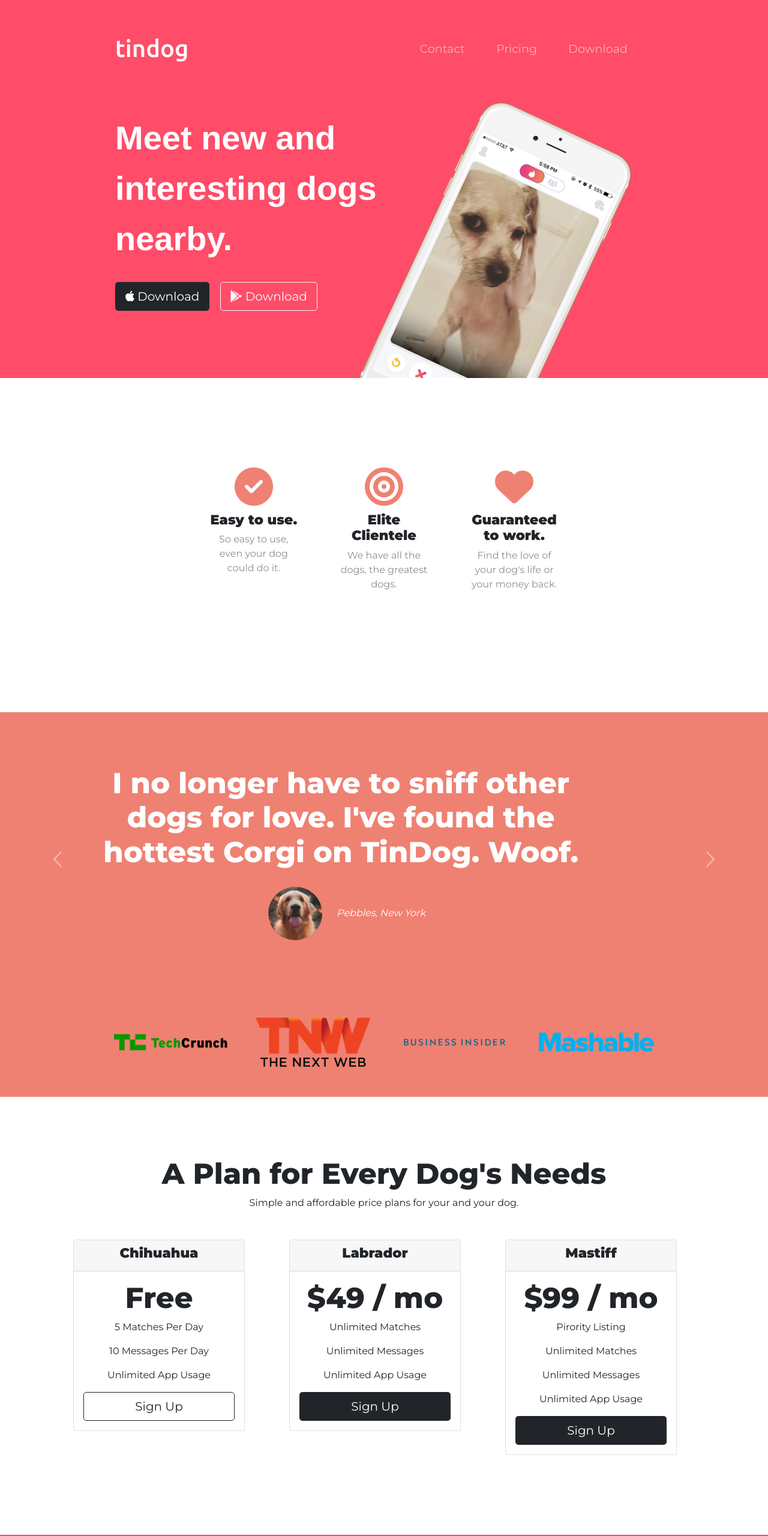
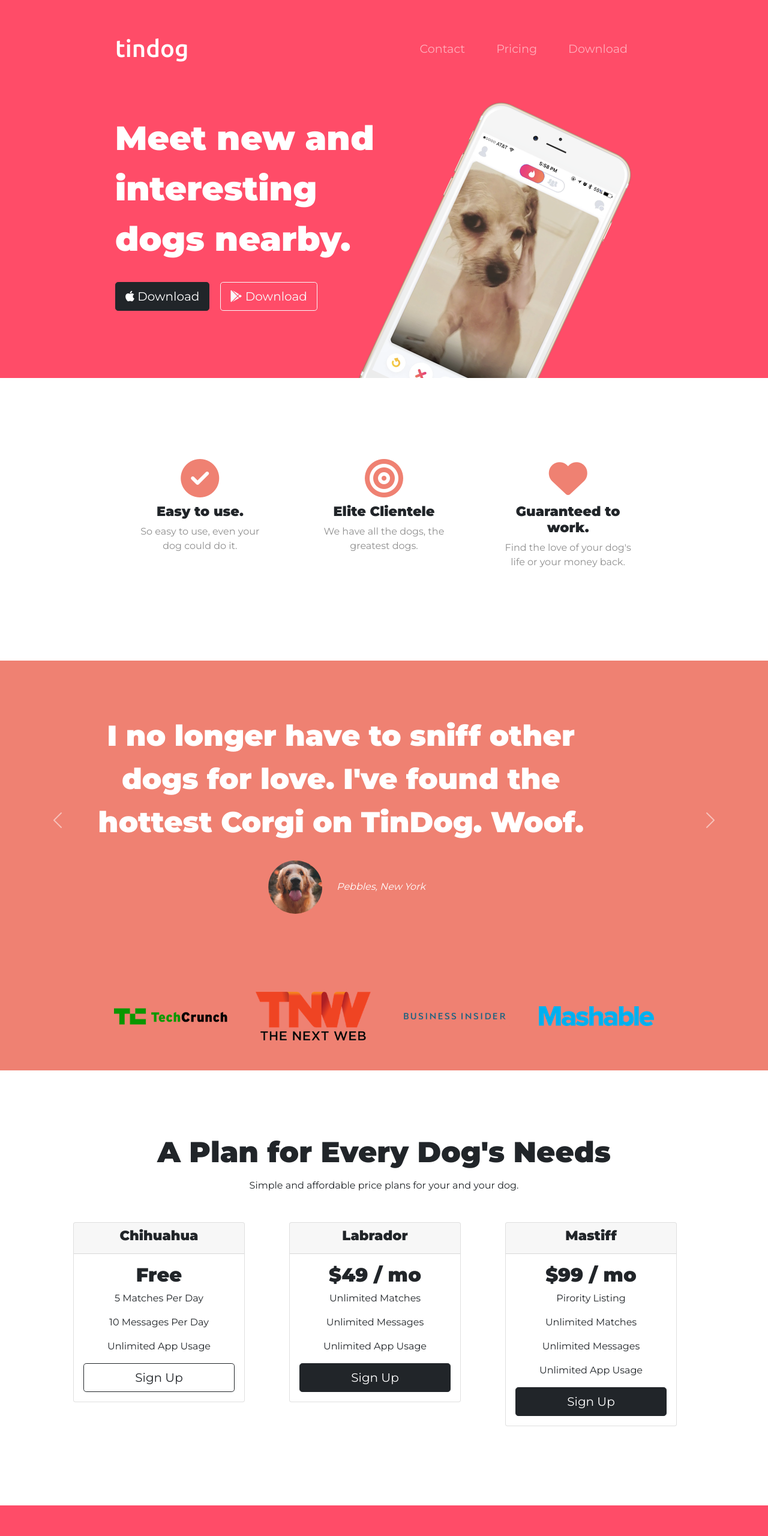
Before and after one commit to Anuragkumar2608/tindog, a plain HTML site: page index.html in a window 1280 px wide. Shown: the top 2560 px of the page at 60% size. Drawn offline with nearby package versions, Linux system fonts and the light colour scheme.

Commit message:
Update styles.css

```diff
--- a/css/styles.css
+++ b/css/styles.css
@@ -1,32 +1,48 @@
-#title{
-  background-color: #ff4c68;
-}
+
 body{
   font-family: 'Montserrat';
+  text-align: center;
 }
-h1{
-  font-family: 'Montserrat-Black',sans-serif;
+h1,h2,h3,h4,h5,h6{
+  font-family: 'Montserrat';
+  font-weight: 900;
+}
+.big-heading{
+  font-family: 'Montserrat',sans-serif;
   font-weight:900;
   font-size: 3.5rem;
   color:white;
   line-height:1.5;
 }
 
-h2{
-  font-family: 'Montserrat';
-  font-weight: 800;
-  font-size: 3rem;
-}
-
 h3{
-  font-family: 'Montserrat',sans-serif;
   font-size: 1.4rem;
   font-weight: 900;
 }
 
+/* Containers */
 .container-fluid{
+  padding:7% 15%;
+}
+
+/* Sections */
+.colored-section{
+  background-color: #ff4c68;
+}
+
+.white-section{
+  background-color: #fff;
+}
+
+/* Title Section */
+#title{
+  text-align: left;
+}
+
+#title .container-fluid{
   padding:3% 15% 7%;
 }
+
 /* navigation-bar */
 .navbar{
   padding-bottom: 4.5rem;
@@ -59,11 +75,14 @@ h3{
   right:30%;
 }
 
+/* Features Section */
+
 #features{
-  text-align: center;
-  padding:7% 15%;
-  background-color: white;
   position: relative;
+}
+
+.feature-title{
+  font-size: 1.4rem;
 }
 
 .icon{
@@ -85,9 +104,12 @@ h3{
   background-color: #ef8172;
 }
 
+.testmonial-text{
+  font-size:3rem;
+  line-height: 1.5;
+}
+
 .carousel-item{
-  padding: 7% 15%;
-  text-align: center;
   color:#fff;
 }
 
@@ -98,7 +120,6 @@ h3{
 }
 
 #press{
-  text-align: center;
   background-color: #ef8172;
 }
 
@@ -110,32 +131,34 @@ h3{
 /* Pricing Section */
 #pricing{
   padding:100px;
-  text-align: center;
 }
+
+.section-heading{
+  font-size: 3rem;
+  line-height: 1.5;
+}
+
+.pricr-text{
+  font-weight: 800;
+  font-size: 3rem;
+  line-height: 1.5;
+}
+
 .pricing-column{
   padding:3% 2%;
 }
 
 #cta{
-  text-align: center;
-  background-color:#ff4c68;
   color:white;
-  padding:5% 36%;
-}
-.ctah3{
-  padding:0 0 20px 0;
-  line-height: 2;
 }
 
 .footer-btn{
   margin:0 10px;
 }
 #footer{
-  text-align:center;
-  padding:5%;
 }
 .foot{
-  padding:5px;
+  margin:20px 10px;
 }
 
 @media (max-width:1028px){
```
